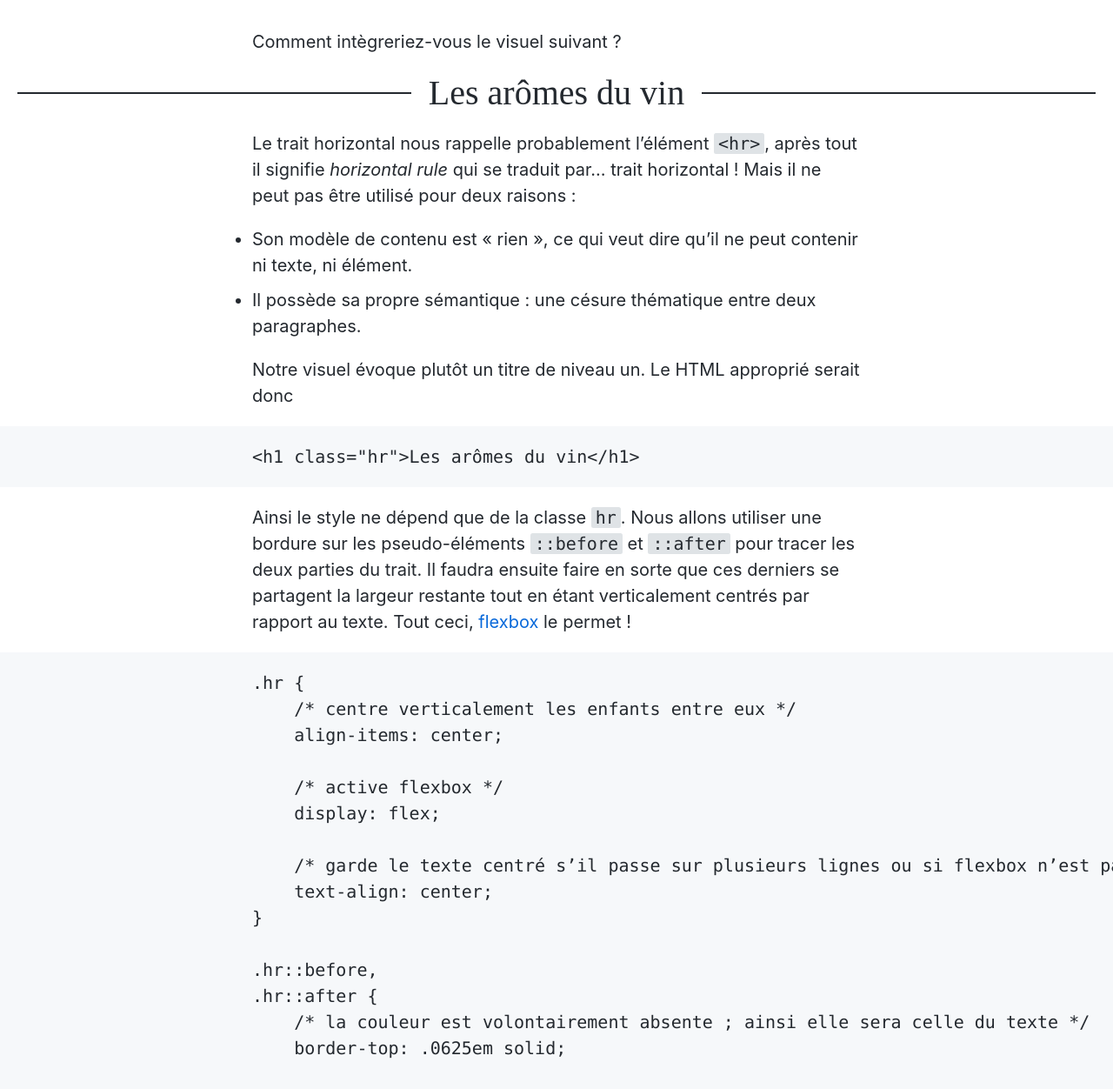
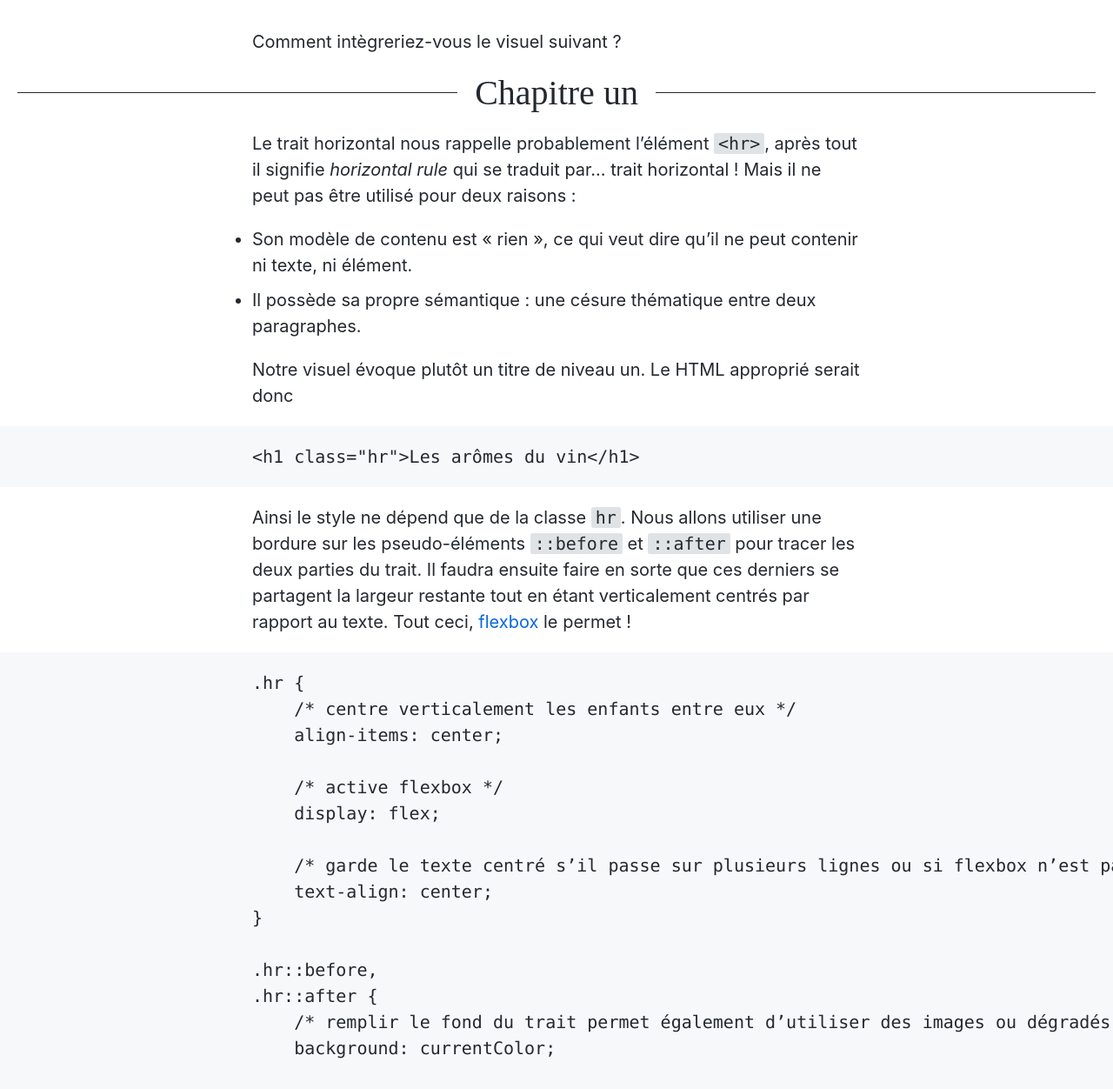
Before and after one commit to MatTheCat/blog, a website: page source/centrer-du-texte-dans-un-hr.html in a window 1280 px wide. Shown: the part 188-1440 px from the top of the page at 87% size. Drawn offline with Linux system fonts and the light colour scheme.

Commit message:
Tweak text in hr article

```diff
--- a/source/centrer-du-texte-dans-un-hr.html
+++ b/source/centrer-du-texte-dans-un-hr.html
@@ -16,13 +16,14 @@
 
     .hr::before,
     .hr::after {
-        border-top: .0625em solid;
+        background: currentColor;
         content: "";
         flex: 1;
+        height: .025em;
         margin: 0 .5em;
     }
 </style>
-<div class="hr">Les arômes du vin</div>
+<div class="hr">Chapitre un</div>
 <p>
     Le trait horizontal nous rappelle probablement l’élément <code>&lt;hr&gt;</code>, après tout il
     signifie <i lang="en">horizontal rule</i> qui se traduit par… trait horizontal ! Mais il ne peut pas être utilisé
@@ -54,14 +55,17 @@
 
 .hr::before,
 .hr::after {
-    /* la couleur est volontairement absente ; ainsi elle sera celle du texte */
-    border-top: .0625em solid;
+    /* remplir le fond du trait permet également d’utiliser des images ou dégradés ! */
+    background: currentColor;
 
     /* nécessaire pour afficher les pseudo-éléments */
     content: "";
 
     /* partage le reste de la largeur disponible */
     flex: 1;
+
+    /* l’unité « em » garantit un ratio constant avec la taille du texte */
+    height: .025em;
 
     /* espace les traits du texte */
     margin: 0 .5em;
```
